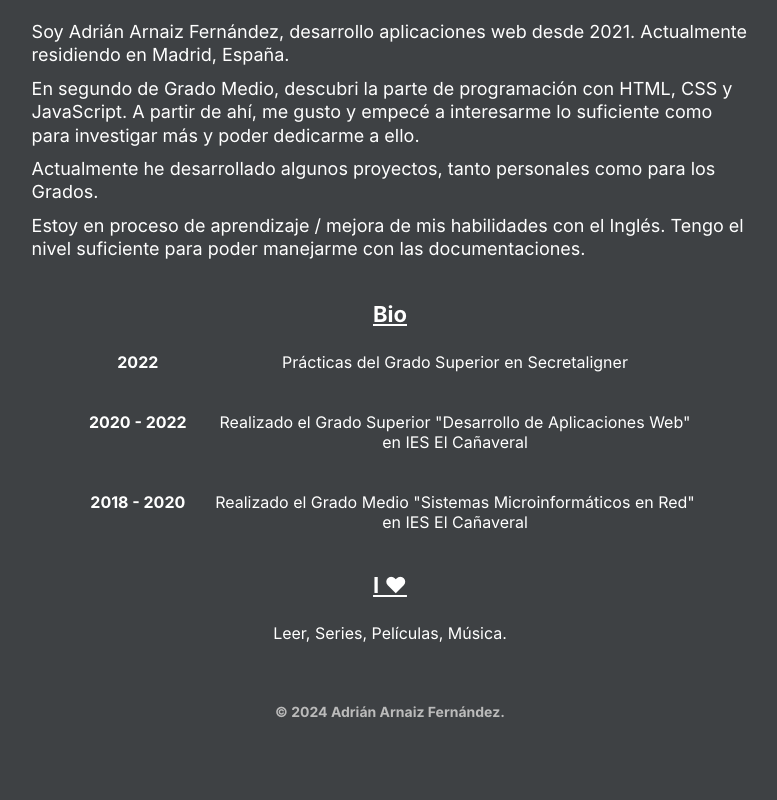
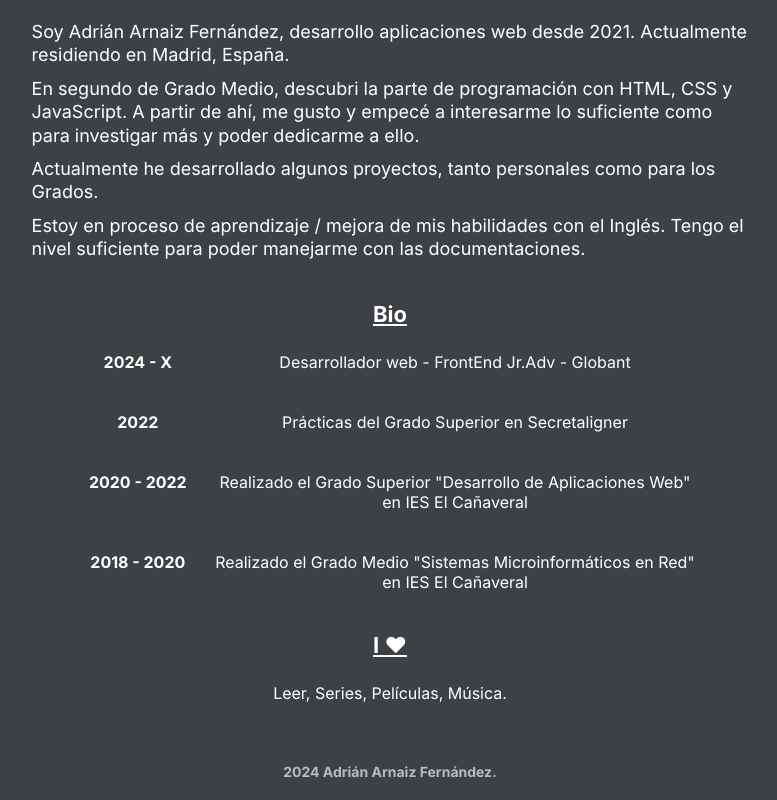
Before and after one commit to Arnaiz23/arnaizdev, a Next.js app: page /about in a window 1280 px wide. Shown: the part 475-1275 px from the top of the page, without its empty margins (250-1027 px from the left). Before the commit the page ends 1215 px from the top, so only its background shows below. Built offline with nearby package versions, Linux system fonts and the light colour scheme; no server answers.

Commit message:
feat ✨: update ikigai project and profile picture

```diff
--- a/components/Footer.js
+++ b/components/Footer.js
@@ -5,7 +5,7 @@ export default function Footer() {
 
   return (
     <footer>
-      <h3>&copy; {year} Adrián Arnaiz Fernández.</h3>
+      <h3>{year} Adrián Arnaiz Fernández.</h3>
       <style jsx>{`
         h3 {
           color: #bbb;
--- a/pages/about/index.js
+++ b/pages/about/index.js
@@ -60,6 +60,10 @@ export default function AboutMe() {
           <h3>Bio</h3>
           <section className={style.containerBio}>
             <div>
+              <h4>2024 - X</h4>
+              <p>Desarrollador web - FrontEnd Jr.Adv - Globant</p>
+            </div>
+            <div>
               <h4>2022</h4>
               <p>Prácticas del Grado Superior en Secretaligner</p>
             </div>
--- a/public/data/projects.json
+++ b/public/data/projects.json
@@ -1,16 +1,17 @@
 [
   {
     "image": "ikigaipsicologia.webp",
-    "name": "IkigaiPsicologia",
-    "short_description": "Página web oficial sobre el centro psicológico Ikigai Psicología",
-    "description": "Página web oficial sobre el centro psicológico Ikigai Psicología ubicado en Móstoles.",
+    "name": "Ikigai desde AMAE",
+    "short_description": "Página web oficial sobre el centro psicológico Ikigai desde AMAE",
+    "description": "Página web oficial sobre el centro psicológico Ikigai desde AMAE ubicado en Móstoles.",
     "date": "2024",
-    "url": "https://ikigaipsicologia.es",
+    "url": "https://ikigaidesdeamae.es",
     "languages": [
       {
         "name": "Astro",
         "class": "astro"
-      },{
+      },
+      {
         "name": "React",
         "class": "react"
       },
@@ -20,7 +21,7 @@
       }
     ],
     "repositorie": "https://github.com/Arnaiz23/ikigaipsicologia",
-    "images": ["ikigaipsicologia.webp"]
+    "images": ["ikigaidesdeamae.webp"]
   },
   {
     "image": "TuManga.webp",
@@ -248,7 +249,8 @@
       {
         "name": "Astro",
         "class": "astro"
-      },{
+      },
+      {
         "name": "TailwindCSS",
         "class": "tailwind"
       },
```
Also changed, not shown: public/images/arnaiz.jpg, public/images/projects/ikigaidesdeamae.webp (added).
